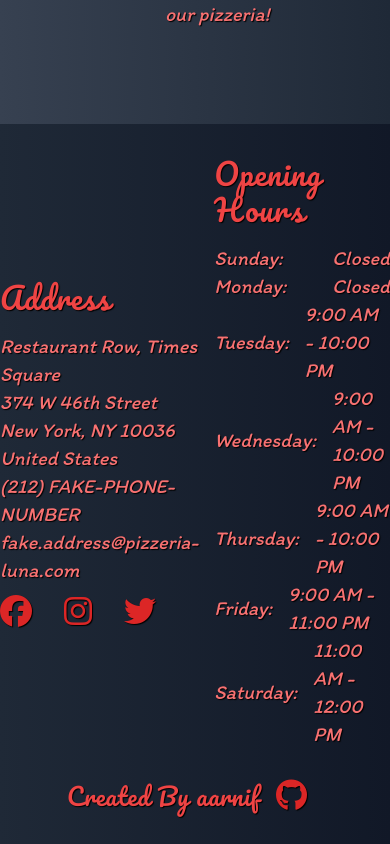
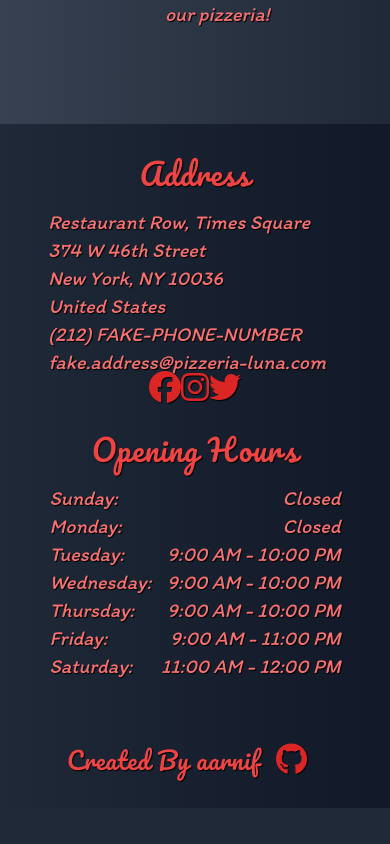
Before and after one commit to aarnif/restaurant-page, a plain HTML site: page index.html in a window 390 px wide. Shown: the part 5768-6612 px from the top of the page. After the commit the page ends 6576 px from the top, so only its background shows below. Drawn offline with Linux system fonts and the light colour scheme.

Commit message:
Make page responsive

```diff
--- a/index.html
+++ b/index.html
@@ -37,9 +37,15 @@
       <footer class="w-full flex-row-center py-8 bg-footer">
         <div class="w-full flex-col-center">
           <div class="w-full flex-row-center">
-            <div class="max-w-[1200px] flex-grow flex-row-around">
-              <div class="max-w-[400px] flex-grow flex-col-center items-start">
-                <h2 class="w-full header3 mb-4">Address</h2>
+            <div
+              class="max-w-[1200px] flex-grow flex-col-center justify-center lg:flex-row xl:justify-around"
+            >
+              <div
+                class="max-w-[400px] h-[280px] flex-grow flex-col-center items-start mb-8 xl:mb-0"
+              >
+                <h2 class="w-full header3 mb-4 text-center lg:text-left">
+                  Address
+                </h2>
                 <ul class="flex-col-center">
                   <li class="w-full flex-row-between">
                     <p class="body-text pr-4">Restaurant Row, Times Square</p>
@@ -59,9 +65,9 @@
                   <li class="w-full flex-row-between">
                     <p class="body-text pr-4">fake.address@pizzeria-luna.com</p>
                   </li>
-                  <li class="w-full flex-row-between">
+                  <li class="w-full flex-row-center lg:flex-row-between">
                     <ul id="social-media-icons" class="flex-row-center">
-                      <li class="pt-4 pr-8">
+                      <li class="p-4 lg:p-0 lg:pt-4 lg:pr-8">
                         <a href="https://www.facebook.com" target="_blank">
                           <i
                             class="fa-brands fa-facebook fa-2xl"
@@ -69,7 +75,7 @@
                           ></i>
                         </a>
                       </li>
-                      <li class="pt-4 pr-8">
+                      <li class="p-4 lg:p-0 lg:pt-4 lg:pr-8">
                         <a href="https://www.instagram.com" target="_blank">
                           <i
                             class="fa-brands fa-instagram fa-2xl"
@@ -77,7 +83,7 @@
                           ></i>
                         </a>
                       </li>
-                      <li class="pt-4 pr-8">
+                      <li class="p-4 lg:p-0 lg:pt-4 lg:pr-8">
                         <a href="https://www.twitter.com" target="_blank">
                           <i
                             class="fa-brands fa-twitter fa-2xl"
@@ -90,8 +96,14 @@
                 </ul>
               </div>
 
-              <div class="max-w-[400px] flex-grow flex-col-center items-start">
-                <h2 class="w-full header3 mb-4">Opening Hours</h2>
+              <div
+                class="max-w-[400px] h-[280px] flex-grow flex-col-center lg:items-end xl:items-start mb-8 xl:mb-0"
+              >
+                <h2
+                  class="w-full header3 mb-4 text-center lg:text-right xl:text-left"
+                >
+                  Opening Hours
+                </h2>
                 <ul class="flex-col-center">
                   <li class="w-full flex-row-between">
                     <p class="body-text pr-4">Sunday:</p>
```
